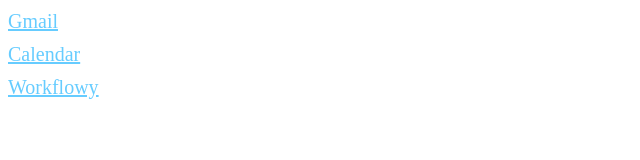
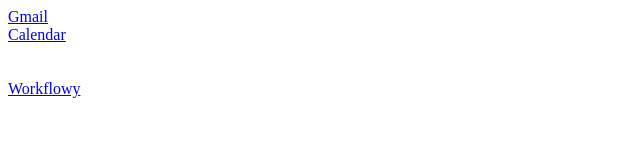
Before and after one commit to 1776FTW/startpage, a plain HTML site: page index.html in a window 1280 px wide. Shown: the whole page, without its empty margins (0-640 px from the left). Drawn offline with Linux system fonts and the light colour scheme.

Commit message:
Update index.html

```diff
--- a/index.html
+++ b/index.html
@@ -1,17 +1,20 @@
 <!doctype html>
 <html lang="sv">
-<meta charset="utf-8">
-<title>Start</title>
-<style>
-body
-a { color:#6cf; font-size:20px; display:block; margin:10px 0; }
-</style>
+<head>
+  <meta charset="utf-8">
+  <title>Startpage</title>
+  <style>
+    a {
+      display: block;
+    }
+  </style>
+</head>
 <body>
   <div>
     <a href="https://gmail.com">Gmail</a>
     <a href="https://calendar.google.com">Calendar</a>
+<br></br>
     <a href="https://workflowy.com">Workflowy</a>
   </div>
 </body>
-
 </html>
```
